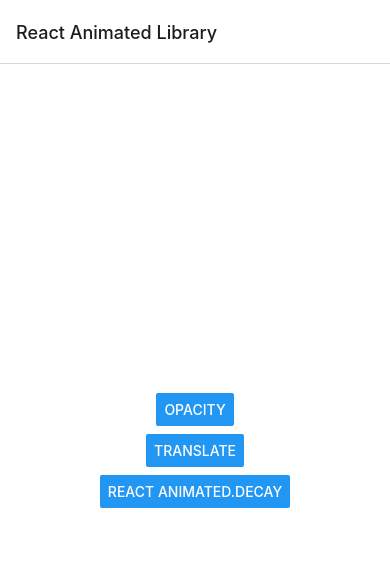
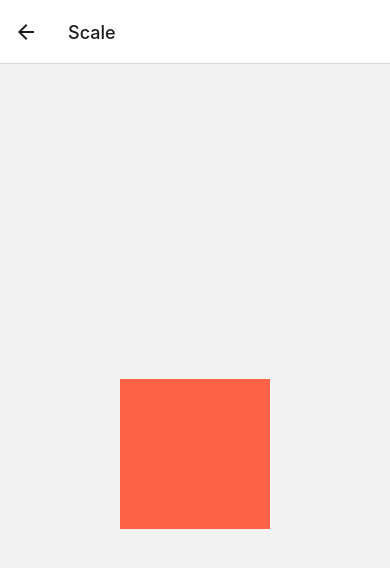
Before and after one commit to filipemelo2002/ReactAnimated, a React Native app: screen /Scale in a window 390 px wide. Shown: the top 568 px of the page. Built offline with nearby package versions, Linux system fonts and the light colour scheme.

Commit message:
Add Scale animation

```diff
--- a/App.js
+++ b/App.js
@@ -2,6 +2,7 @@ import React from 'react';
 import Decay from './src/Decay';
 import Opacity from './src/Opacity';
 import Translate from './src/Translate';
+import Scale from './src/Scale';
 import ReactAnimated from './src';
 import { NavigationContainer } from '@react-navigation/native';
 import { createNativeStackNavigator } from '@react-navigation/native-stack';
@@ -15,6 +16,7 @@ export default function App() {
       <Stack.Navigator initialRouteName="Home">
         <Stack.Screen name="Home" component={ReactAnimated}  options={{ title: 'React Animated Library' }} />
         <Stack.Screen name="Opacity" component={Opacity}  options={{ title: 'Opacity' }} />
+        <Stack.Screen name="Scale" component={Scale}  options={{ title: 'Scale' }} />
         <Stack.Screen name="Translate" component={Translate}  options={{ title: 'Translate' }} />
         <Stack.Screen name="Decay" component={Decay}  options={{ title: 'Decay' }} />
       </Stack.Navigator>
--- /dev/null
+++ b/src/Scale.js
@@ -0,0 +1,48 @@
+import {useRef} from 'react';
+import { StyleSheet, View, Animated, TouchableWithoutFeedback } from "react-native";
+
+
+const Scale = () => {
+  const animation = useRef(new Animated.Value(1)).current;
+
+  const  startAnimation = () => {
+    Animated.timing(animation, {
+      toValue: 2,
+      duration: 1500,
+      useNativeDriver: true
+    }).start(() => {
+      animation.setValue(1);
+    });
+  }
+
+
+  const animatedStyles = {
+    transform: [
+      { scale: animation }
+    ]
+  }
+
+  return (
+    <View style={styles.container}>
+      <TouchableWithoutFeedback onPress={startAnimation}>
+        <Animated.View style={[styles.box, animatedStyles]} />
+      </TouchableWithoutFeedback>
+    </View>
+  );
+}
+
+const styles = StyleSheet.create({
+  container: {
+    flex: 1,
+    alignItems: "center",
+    justifyContent: "center",
+  },
+  box: {
+    width: 150,
+    height: 150,
+    backgroundColor: "tomato",
+  }
+});
+
+
+export default Scale;
--- a/src/index.js
+++ b/src/index.js
@@ -13,6 +13,10 @@ const ReactAnimated = ({navigation}) => {
 
         <View style={{marginBottom: 8}}>
           <Button title="Translate" onPress={()=> navigation.navigate("Translate")}/>
+        </View>
+
+        <View style={{marginBottom: 8}}>
+          <Button title="Scale" onPress={()=> navigation.navigate("Scale")}/>
         </View>
 
         <View style={{marginBottom: 8}}>
```
